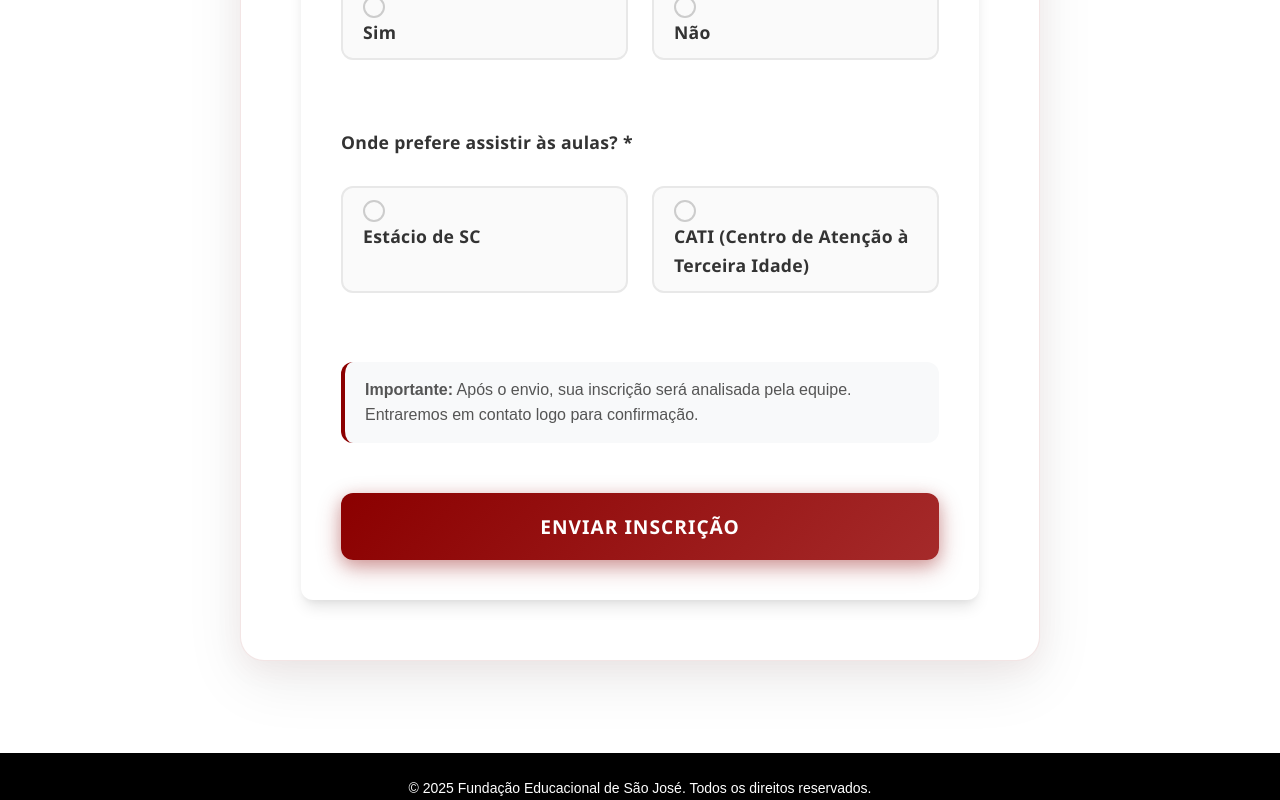
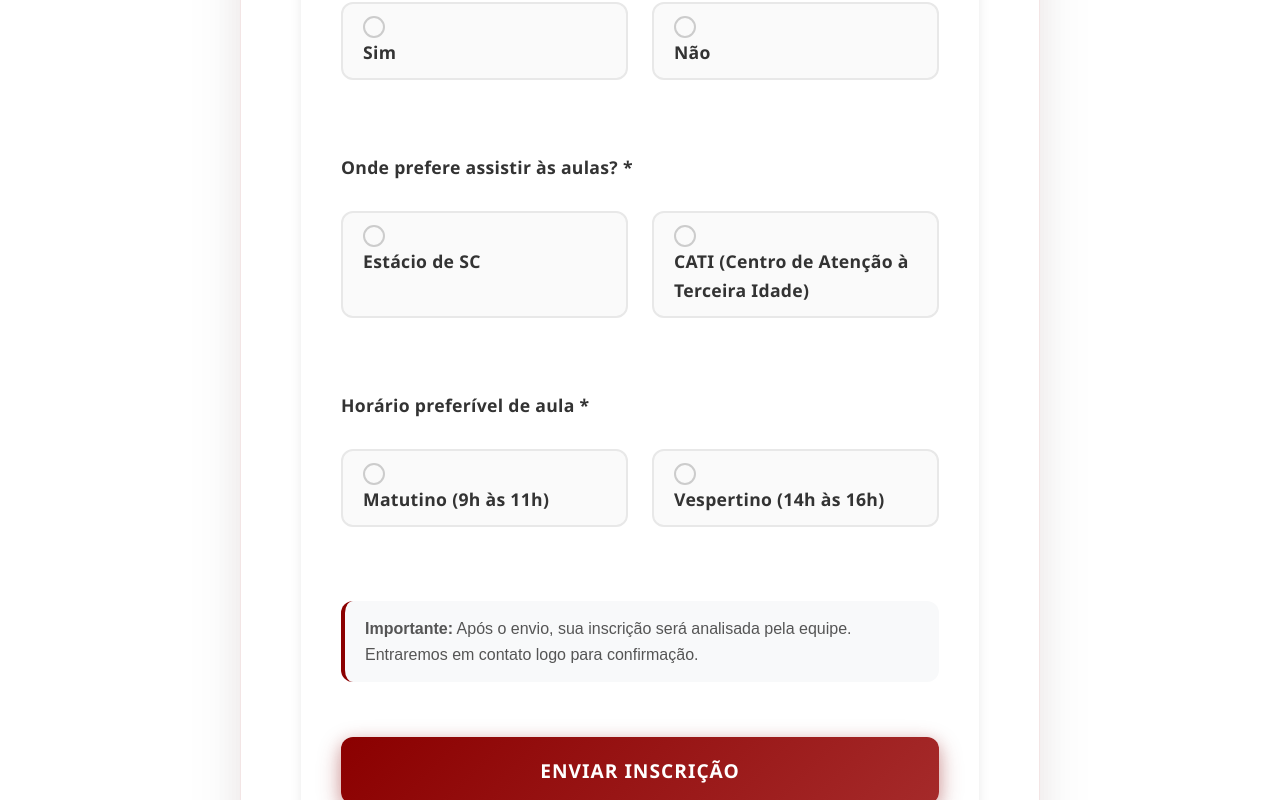
Before and after one commit to FUNDESJ/site-fundesj, a React (Vite) app: page /idbasico/inscricoes in a window 1280 px wide. Shown: the part 1474-2274 px from the top of the page. Built offline with nearby package versions, Linux system fonts and the light colour scheme.

Commit message:
Nova pergunta no questionário de inscrição

```diff
--- a/src/pages/idbasico/inscricoes/Inscricoes.jsx
+++ b/src/pages/idbasico/inscricoes/Inscricoes.jsx
@@ -11,23 +11,16 @@ export default function Inscricoes() {
         email: '',
         primeira_vez: null,
         localAula: '',
+        horarioAula: ''
     })
 
     const [isSubmitted, setIsSubmitted] = useState(false)
     const [isLoading, setIsLoading] = useState(false)
-    const [submissionStatus, setSubmissionStatus] = useState(null) // 'success', 'error', null
+    const [submissionStatus, setSubmissionStatus] = useState(null)
     const [errorMessage, setErrorMessage] = useState('')
 
     const handleChange = (e) => {
-        const { name, value, type, files } = e.target
-
-        if (type === 'file') {
-            setFormData(prev => ({
-                ...prev,
-                [name]: files[0]
-            }))
-            return
-        }
+        const { name, value, type } = e.target
 
         if (name === 'primeira_vez') {
             setFormData(prev => ({
@@ -46,9 +39,9 @@ export default function Inscricoes() {
     const handleSubmit = async (e) => {
         e.preventDefault()
 
+        // Validação dos campos obrigatórios
         if (!formData.nomeCompleto || !formData.dataNascimento || !formData.celular ||
-            !formData.cursoAnterior || !formData.localAula ||
-            !formData.documentoFoto || !formData.comprovanteResidencia) {
+            formData.primeira_vez === null || !formData.localAula || !formData.horarioAula) {
             setSubmissionStatus('error')
             setErrorMessage('Preencha todos os campos obrigatórios.')
             return
@@ -63,11 +56,11 @@ export default function Inscricoes() {
         data.append('celular', formData.celular)
         data.append('email', formData.email)
         data.append('primeira_vez', formData.primeira_vez)
-        data.append('documento_foto', formData.documentoFoto)
-        data.append('comprovante_residencia', formData.comprovanteResidencia)
+        data.append('local_aula', formData.localAula)
+        data.append('horario_aula', formData.horarioAula)
 
         try {
-            // Simula um tempo de processamento para mostrar a animação
+            // Simula tempo de processamento
             await new Promise(resolve => setTimeout(resolve, 1500))
 
             await axios.post('https://back-end-fundesj.onrender.com/idbasico', data, {
@@ -77,7 +70,6 @@ export default function Inscricoes() {
             setIsLoading(false)
             setSubmissionStatus('success')
 
-            // Aguarda 2 segundos mostrando o sucesso antes de mostrar a página final
             setTimeout(() => {
                 setIsSubmitted(true)
             }, 2000)
@@ -97,9 +89,10 @@ export default function Inscricoes() {
             celular: '',
             email: '',
             primeira_vez: null,
-            documentoFoto: null,
-            comprovanteResidencia: null
+            localAula: '',
+            horarioAula: ''
         })
+        setIsSubmitted(false)
         setSubmissionStatus(null)
         setErrorMessage('')
     }
@@ -226,7 +219,7 @@ export default function Inscricoes() {
 
                             <div className="form-group">
                                 <label>É a primeira vez que participa? *</label>
-                                <div className="radio-group" required>
+                                <div className="radio-group">
                                     <label className={`radio-option ${isLoading ? 'disabled' : ''}`}>
                                         <input
                                             type="radio"
@@ -235,6 +228,7 @@ export default function Inscricoes() {
                                             checked={formData.primeira_vez === true}
                                             onChange={handleChange}
                                             disabled={isLoading}
+                                            required
                                         />
                                         <div className="radio-custom"></div>
                                         <span>Sim</span>
@@ -248,38 +242,74 @@ export default function Inscricoes() {
                                             checked={formData.primeira_vez === false}
                                             onChange={handleChange}
                                             disabled={isLoading}
+                                            required
                                         />
                                         <div className="radio-custom"></div>
                                         <span>Não</span>
                                     </label>
                                 </div>
                             </div>
+
                             <div className="form-group">
                                 <label htmlFor="localAula">Onde prefere assistir às aulas? *</label>
                                 <div className="radio-group">
-                                    <label className="radio-option">
+                                    <label className={`radio-option ${isLoading ? 'disabled' : ''}`}>
                                         <input
                                             type="radio"
                                             name="localAula"
                                             value="estacio"
                                             checked={formData.localAula === 'estacio'}
                                             onChange={handleChange}
+                                            disabled={isLoading}
                                             required
                                         />
-                                        <span className="radio-custom"></span>
+                                        <div className="radio-custom"></div>
                                         Estácio de SC
                                     </label>
-                                    <label className="radio-option">
+                                    <label className={`radio-option ${isLoading ? 'disabled' : ''}`}>
                                         <input
                                             type="radio"
                                             name="localAula"
                                             value="cati"
                                             checked={formData.localAula === 'cati'}
                                             onChange={handleChange}
+                                            disabled={isLoading}
                                             required
                                         />
-                                        <span className="radio-custom"></span>
+                                        <div className="radio-custom"></div>
                                         CATI (Centro de Atenção à Terceira Idade)
+                                    </label>
+                                </div>
+                            </div>
+
+                            <div className="form-group">
+                                <label htmlFor="horarioAula">Horário preferível de aula *</label>
+                                <div className="radio-group">
+                                    <label className={`radio-option ${isLoading ? 'disabled' : ''}`}>
+                                        <input
+                                            type="radio"
+                                            name="horarioAula"
+                                            value="matutino"
+                                            checked={formData.horarioAula === 'matutino'}
+                                            onChange={handleChange}
+                                            disabled={isLoading}
+                                            required
+                                        />
+                                        <div className="radio-custom"></div>
+                                        Matutino (9h às 11h)
+                                    </label>
+                                    <label className={`radio-option ${isLoading ? 'disabled' : ''}`}>
+                                        <input
+                                            type="radio"
+                                            name="horarioAula"
+                                            value="vespertino"
+                                            checked={formData.horarioAula === 'vespertino'}
+                                            onChange={handleChange}
+                                            disabled={isLoading}
+                                            required
+                                        />
+                                        <div className="radio-custom"></div>
+                                        Vespertino (14h às 16h)
                                     </label>
                                 </div>
                             </div>
@@ -311,6 +341,9 @@ export default function Inscricoes() {
 
                         <div className="success-details">
                             <p><strong>Nome:</strong> {formData.nomeCompleto}</p>
+                            <p><strong>Celular:</strong> {formData.celular}</p>
+                            <p><strong>Local preferido:</strong> {formData.localAula === 'estacio' ? 'Estácio de SC' : 'CATI'}</p>
+                            <p><strong>Horário preferido:</strong> {formData.horarioAula === 'matutino' ? 'Matutino (9h às 11h)' : 'Vespertino (14h às 16h)'}</p>
                             <p><strong>Data de envio:</strong> {new Date().toLocaleDateString('pt-BR')}</p>
                         </div>
 
--- a/src/pages/idbasico/inscricoes/inscricoes.css
+++ b/src/pages/idbasico/inscricoes/inscricoes.css
@@ -437,6 +437,13 @@
 /* Remove o required do email visualmente */
 .form-group label[for="email"]::after {
   content: '' !important;
+}
+
+.inscricao-form {
+  display: flex;
+  flex-direction: column;
+  gap: 35px;
+  /* Aumente este valor conforme necessário */
 }
 
 /* Responsividade */
```
